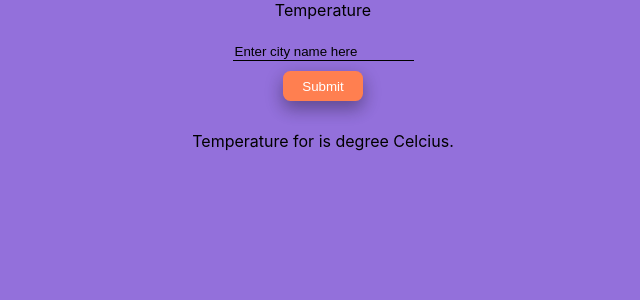
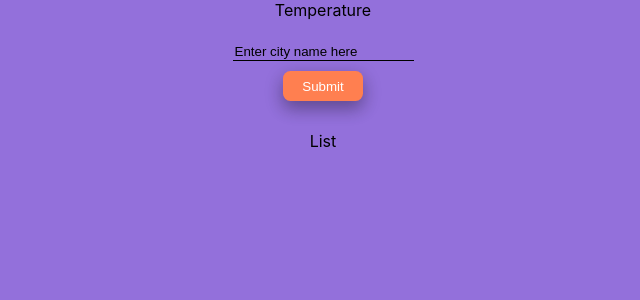
Before and after one commit to gourshete/weather-react-app, a React (Create React App) app: page / in a window 1280 px wide. Shown: the top 300 px of the page, without its empty margins (317-957 px from the left). Built offline with nearby package versions, Linux system fonts and the light colour scheme.

Commit message:
- add simple list of cities - add component List

```diff
--- a/src/App.js
+++ b/src/App.js
@@ -1,5 +1,6 @@
 import React, { setState, Component } from 'react';
 import './App.css';
+import List from './List';
 
 export default class App extends Component{
 
@@ -10,6 +11,7 @@ export default class App extends Component{
       city: '',
       error: null,
       isLoaded: false,
+      items: []
     }
   }
 
@@ -23,6 +25,9 @@ export default class App extends Component{
     .then(res => res.json())
     .then(
       (result) => {
+        const items = this.state.items;
+        items.push(result);
+        this.setState({items: items})
         this.setState({temp: result.main.temp});
         this.setState({city: input.value});
       },
@@ -34,7 +39,7 @@ export default class App extends Component{
   }
 
   render() {
-    const { temp, city, isLoaded, error } = this.state;
+    const { temp, city, isLoaded, error, items } = this.state;
     if(error){
       return(<div>Error: {error.message}</div>)
     } else{
@@ -50,10 +55,8 @@ export default class App extends Component{
             <input type='submit' name='Submit' className='submit-button' onClick={this.callApi} />
           </div>
         </div>
-        <div>
-          Temperature for {city} is {temp} degree Celcius.
-        </div>
       </div>
+      <List items={items}/>
     </div>
   );}
 }
--- /dev/null
+++ b/src/List.js
@@ -0,0 +1,38 @@
+import React, { setState, Component } from 'react';
+
+export default class List extends Component{
+
+  constructor(props){
+    super(props);
+  }
+
+  iterare_items = () => {
+    const items = this.props.items;
+    const list = items.map((item) =>
+        <div className='item'>
+            <label> {item.main.city} - {item.main.temp}</label>
+        </div>
+    );
+    return(list);
+  }
+
+  render() {
+      const items = this.props.items;
+      const list = items.map((item) =>
+        <div className='item'>
+            <label> {item.name} - {item.main.temp}</label>
+        </div>
+        );
+    if(1==2){
+      return(<div>No list yet</div>)
+    } else{
+  return (
+    <div className="list">
+        List
+      <div className="temperature">
+        { list }
+      </div>
+    </div>
+  );}
+}
+}
```
